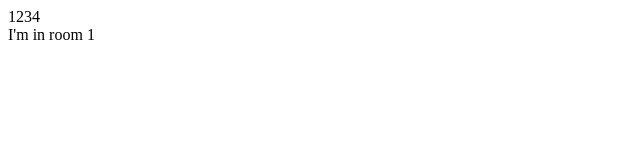
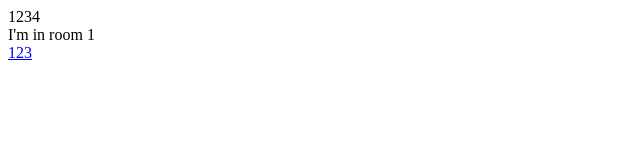
Before and after one commit to osdnk/chat-graphql-scala, a React app in the folder chat-graphql-frontend/: page /room/1 in a window 1280 px wide. Shown: the top 160 px of the page, without its empty margins (0-640 px from the left). Built offline with nearby package versions, Linux system fonts and the light colour scheme; the HTML template or start-up script is replaced by a standard one.

Commit message:
Add sample routing

```diff
--- a/chat-graphql-frontend/public/application.scss
+++ b/chat-graphql-frontend/public/application.scss
@@ -65,3 +65,7 @@ body {
 .sample {
   padding: 100px;
 }
+
+.roomer {
+  background-color: red;
+}
--- a/chat-graphql-frontend/src/Pages/Room.js
+++ b/chat-graphql-frontend/src/Pages/Room.js
@@ -1,14 +1,17 @@
 import React, {Component} from 'react'
+import { Link } from 'react-router-dom';
 
 class Room extends Component {
   sendMessage() {
 
   }
   render() {
-    return <div>I'm in room {this.props.match.params.number} </div>
-    /*
-      render list of messages
-     */
+    return (
+      <div>
+        <div className="roomer">I'm in room {this.props.match.params.number} </div>
+        <Link to="/room/4">123</Link>
+      </div>
+    )
   }
 }
 
```
Also changed, not shown: chat-graphql-frontend/src/Pages/RoomSelector.js (+11 -0 lines).
